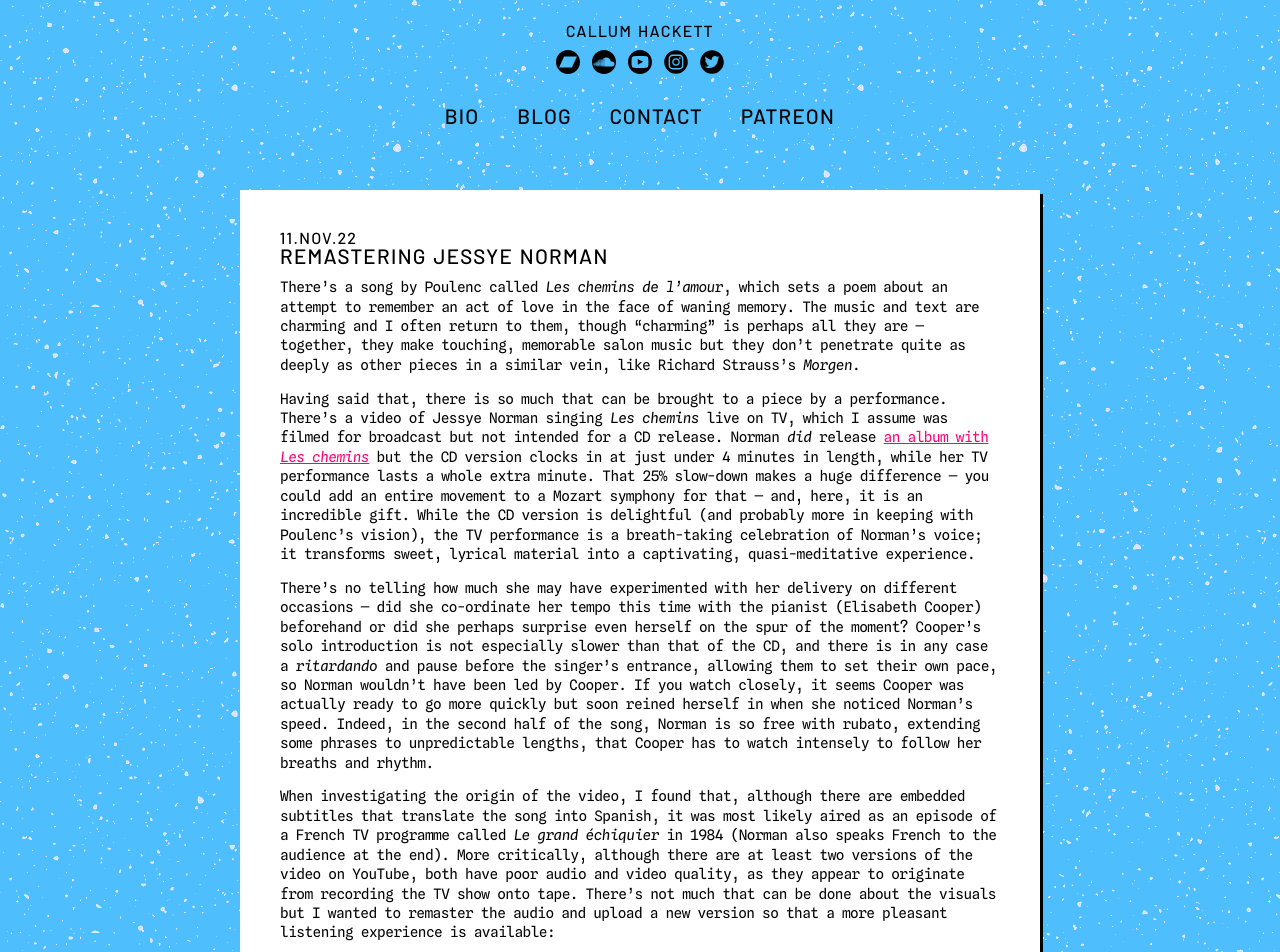
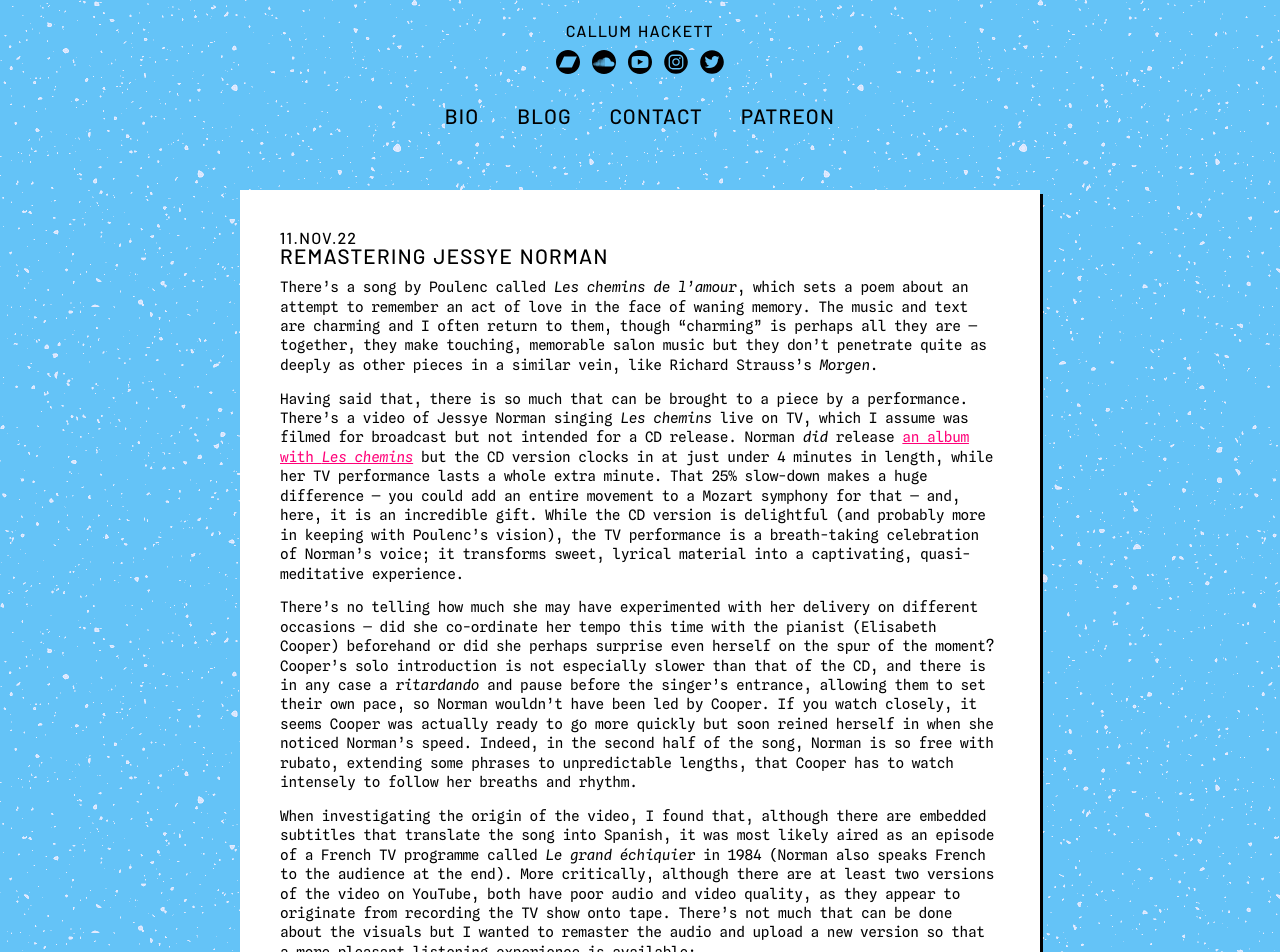
Before and after one commit to callumhackett/callumhackett.github.io, a Jekyll site: the page built from _posts/2022-11-11-jessye-norman-remastered.md, in a window 1280 px wide. Shown: the top 952 px of the page. Built offline with Jekyll 4.4.1, drawn with Linux system fonts in a browser that asks for light colours; comment, search, counter and statistics services are not loaded; grey boxes are pictures that could not be loaded.

Commit message:
updated colours

```diff
--- a/_layouts/page.html
+++ b/_layouts/page.html
@@ -2,18 +2,18 @@
 <div id="sidebar">
     {%- unless page.id -%} <!-- when not a blog post -->
     {%- if page.url contains "/tags/" -%} <!-- if it's a tag index page -->
-    <div id="sidebar-title">Studio Notes</div>
+    <div id="sidebar-title"><span class="sidebar-title">Studio Notes</span></div>
     <div id="feed-link"><a href="{{ site.url }}/feed.xml">Feed</a></div>
     <div id="tag-title">Tag: {% include tag_formatter.html tag=page.title %}</div>
     {%- else -%} <!-- else, when it's a regular page -->
-    <div id="sidebar-title">{{ page.title | smartify }}</div>
+    <div id="sidebar-title"><span class="sidebar-title">{{ page.title | smartify }}</span></div>
     {%- endif -%}
     {%- if page.title == 'Studio Notes' -%}
     <div id="feed-link"><a href="{{ site.url }}/feed.xml">Feed</a></div>
     {%- endif -%}
     {%- endunless -%}
     {%- if page.id -%} <!-- when a blog post -->
-    <div id="sidebar-title">Studio Notes</div>
+    <div id="sidebar-title"><span class="sidebar-title">Studio Notes</span></div>
     <div id="feed-link"><a href="{{ site.url }}/feed.xml">Feed</a></div>
     {%- endif -%}
     <div id="sidebar-post-tags" class="post-tags">
--- a/assets/css/core.css
+++ b/assets/css/core.css
@@ -47,7 +47,7 @@
 p, li {
     font-family: 'spline sans mono', 'inconsolata', sans-serif;
     color: var(--body-color);
-    letter-spacing: -0.5px;
+    letter-spacing: -0.25px;
     word-spacing: -0.5px;
     margin-block-start: 0 !important;
 }
--- a/assets/css/page.css
+++ b/assets/css/page.css
@@ -197,6 +197,8 @@
 #sidebar-title {
     font-size: var(--title-large-size);
     line-height: var(--title-line-height);
+}
+.sidebar-title {
     background: var(--main-background);
 }
 #feed-link {
--- a/assets/css/variables.css
+++ b/assets/css/variables.css
@@ -1,7 +1,7 @@
 /* Variables */
 :root {
     /* Colours */
-    --main-background: rgb(79, 190, 252);
+    --main-background: rgb(100, 195, 247);
     --body-background: #fff;
     --title-color: #000;
     --title-weight: normal;
```
Also changed, not shown: assets/images/core/bg.png.
